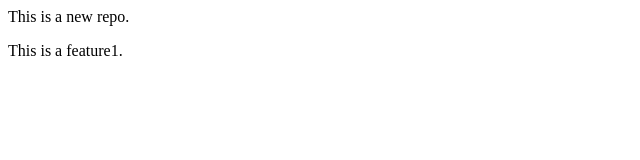
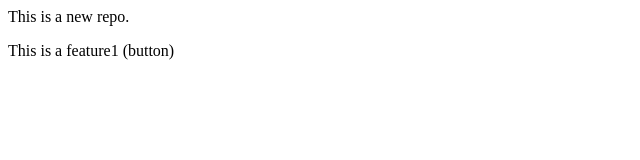
Before and after one commit to btwiamsujal/localrepo, a plain HTML site: page Index.html in a window 1280 px wide. Shown: the full height of the page, 0-640 px from the left. Drawn offline with Linux system fonts and the light colour scheme.

```diff
--- a/Index.html
+++ b/Index.html
@@ -2,5 +2,5 @@
     This is a new repo.
 </p>
 <p>
-    This is a feature1.
+    This is a feature1 (button)
 </p>
```
